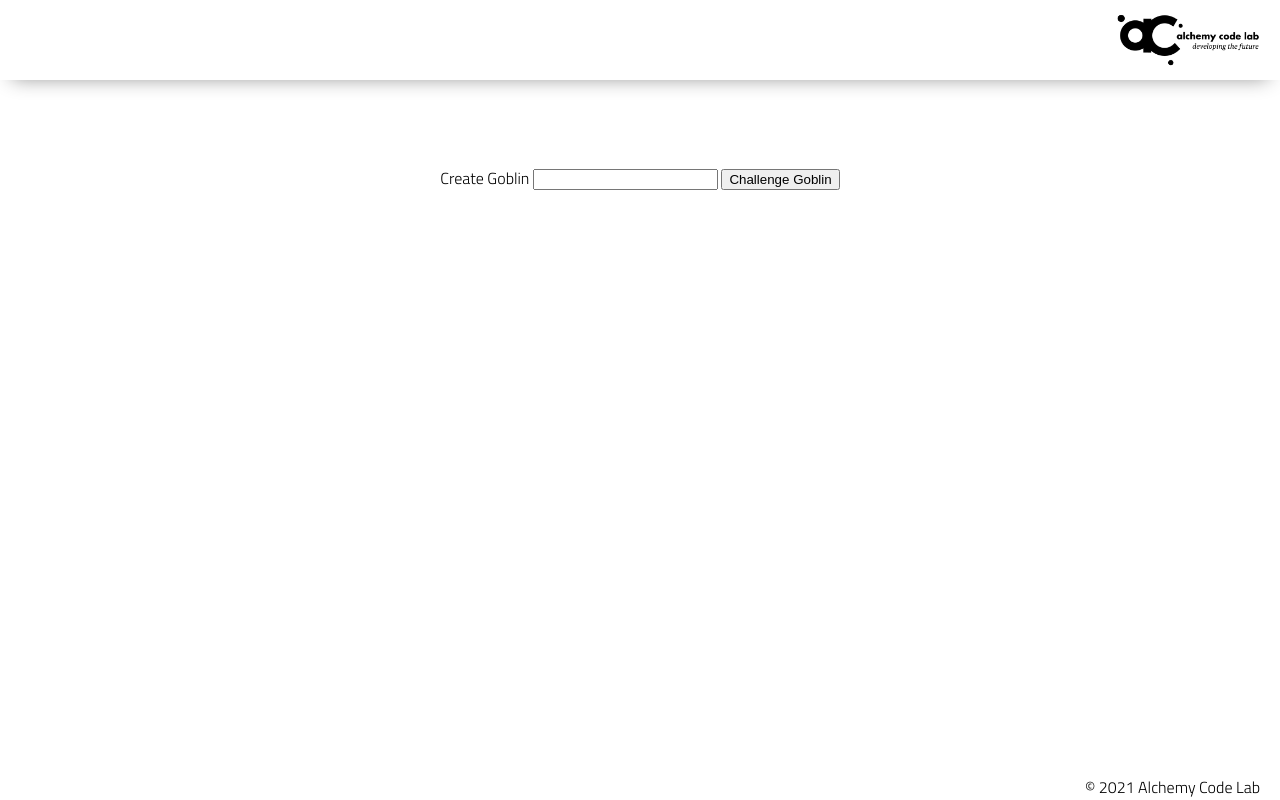
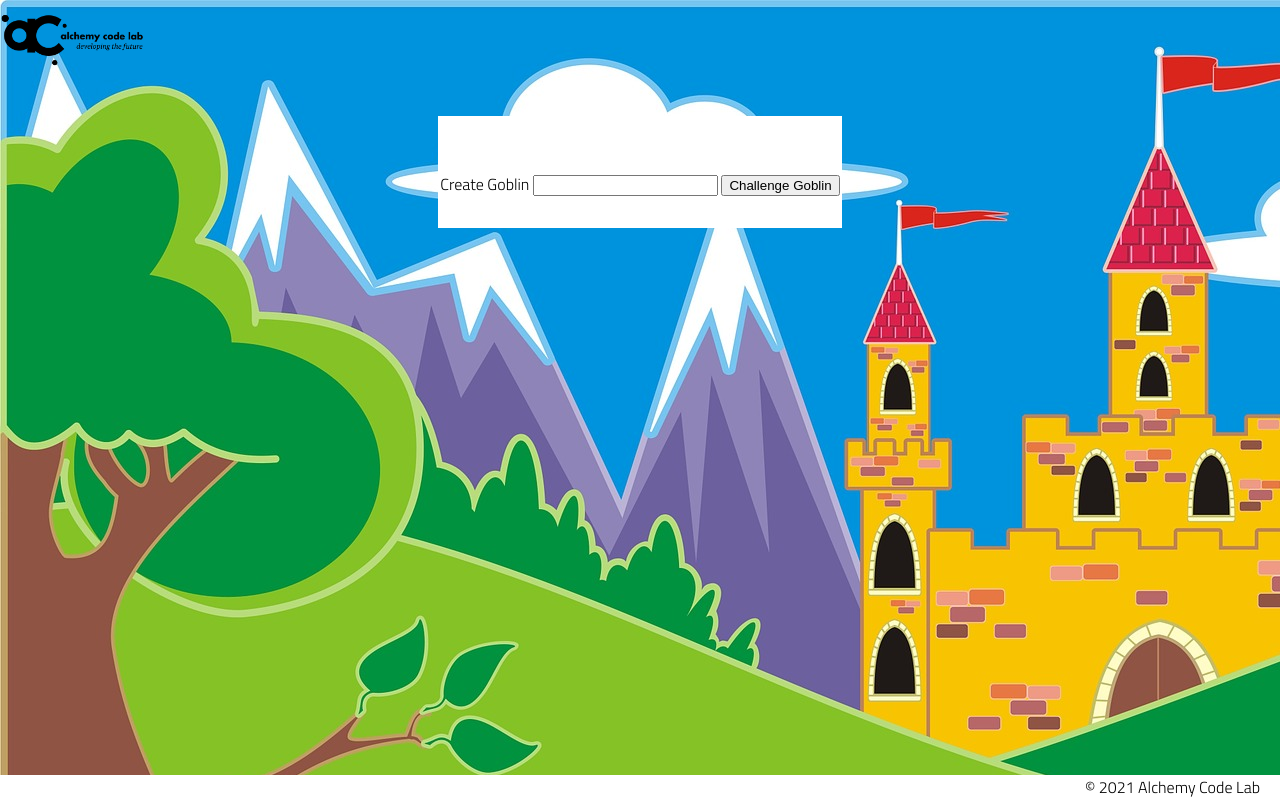
Before and after one commit to ClareMcDonald/goblin-fighter, a plain HTML site: page index.html in a window 1280 px wide. Drawn offline with Linux system fonts and the light colour scheme.

Commit message:
add castle

```diff
--- a/styles/style.css
+++ b/styles/style.css
@@ -53,13 +53,6 @@ section {
     border: solid 2px var(--color1);
 }
 
-header {
-    display: flex;
-    justify-content: flex-end;
-    background-color: var(--color3);
-    height: var(--header-height);
-    box-shadow: var(--shadow);
-}
 
 
 h2 {
@@ -89,3 +82,7 @@ footer {
     background-color: var(--color3);
     box-shadow: var(--shadow);
 }
+
+body {
+    background-image: url("../assets/castle-cartoon.png");
+}
```
Also changed, not shown: assets/castle-cartoon.png (added).
